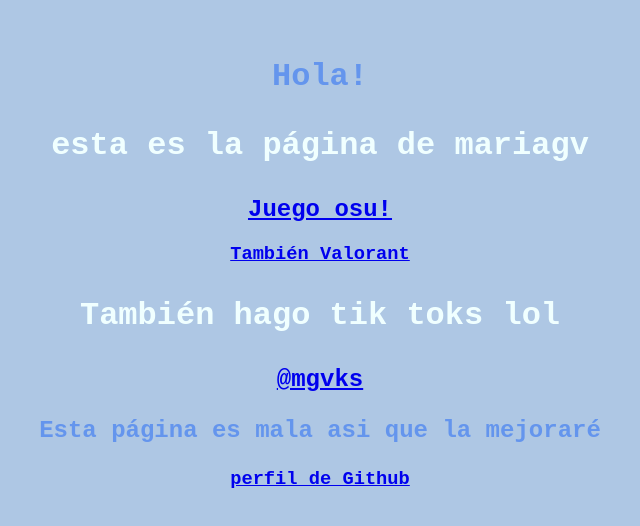
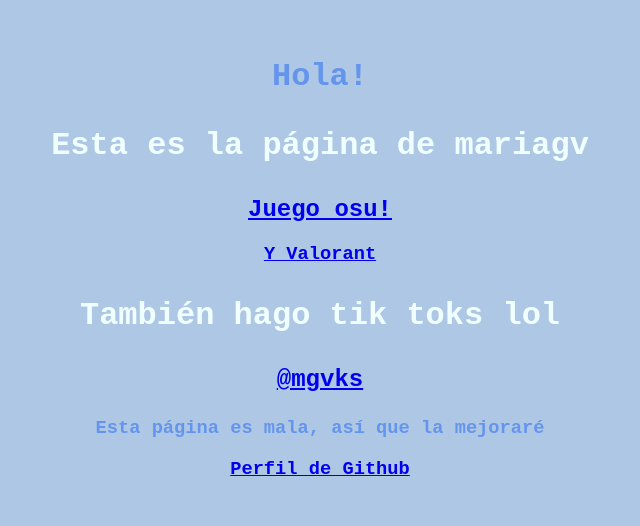
Before and after one commit to mgvks/Pagina-web-de-noobie, a plain HTML site: page index.html in a window 1280 px wide. Shown: the whole page, without its empty margins (320-960 px from the left). Drawn offline with Linux system fonts and the light colour scheme; a web font is replaced by a local one.

Commit message:
Faltas de ortografía

```diff
--- a/index.html
+++ b/index.html
@@ -19,22 +19,20 @@
             text-align: center;
             background-color:rgb(174, 199, 228)
             }
-          h1 {
-            font-size:xx-large
-          }
+
 
     </style>
 
 </head>
 <body>
     <br><h1><p style="color:cornflowerblue";>Hola!</p></h1>
-    <h1 style="color:azure";>esta es la página de mariagv</p></h1>
+    <h1 style="color:azure";>Esta es la página de mariagv</p></h1>
     <h2><a href="https://osu.ppy.sh/users/22362151">Juego osu!</a><h2>
-        <h3><p style="color:azure";><a href="https://tracker.gg/valorant/profile/riot/mgvks%23xdd/overview">También Valorant</a></p></h3>
+        <h3><p style="color:azure";><a href="https://tracker.gg/valorant/profile/riot/mgvks%23xdd/overview">Y Valorant</a></p></h3>
     <h1><p style="color:azure";>También hago tik toks lol</h1>
     <h2><a href="https://www.tiktok.com/@mgvks">@mgvks</a></p></h1></h2>
-    <h2><p style="color:cornflowerblue";>Esta página es mala asi que la mejoraré</p></h2>
-    <h3><a href="https://github.com/mgvks">perfil de Github</a></h3>
+    <h3><p style="color:cornflowerblue";>Esta página es mala, así que la mejoraré</p></h3>
+    <h3><a href="https://github.com/mgvks">Perfil de Github</a></h3>
 </body>
 
 <html>
```
